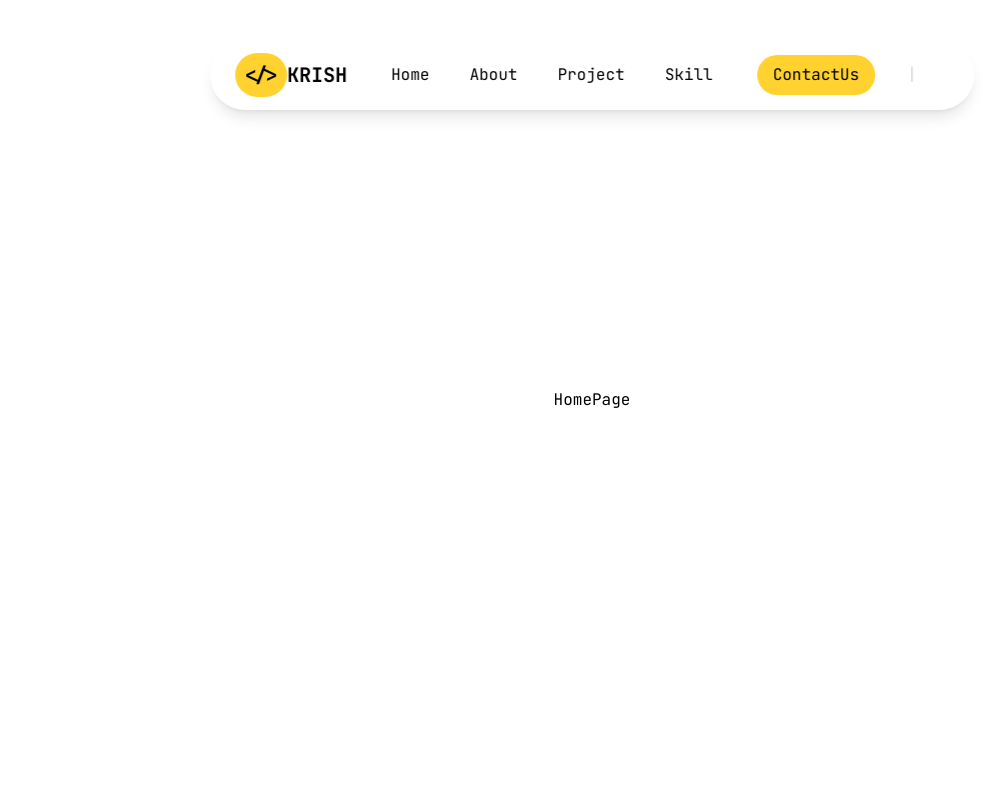
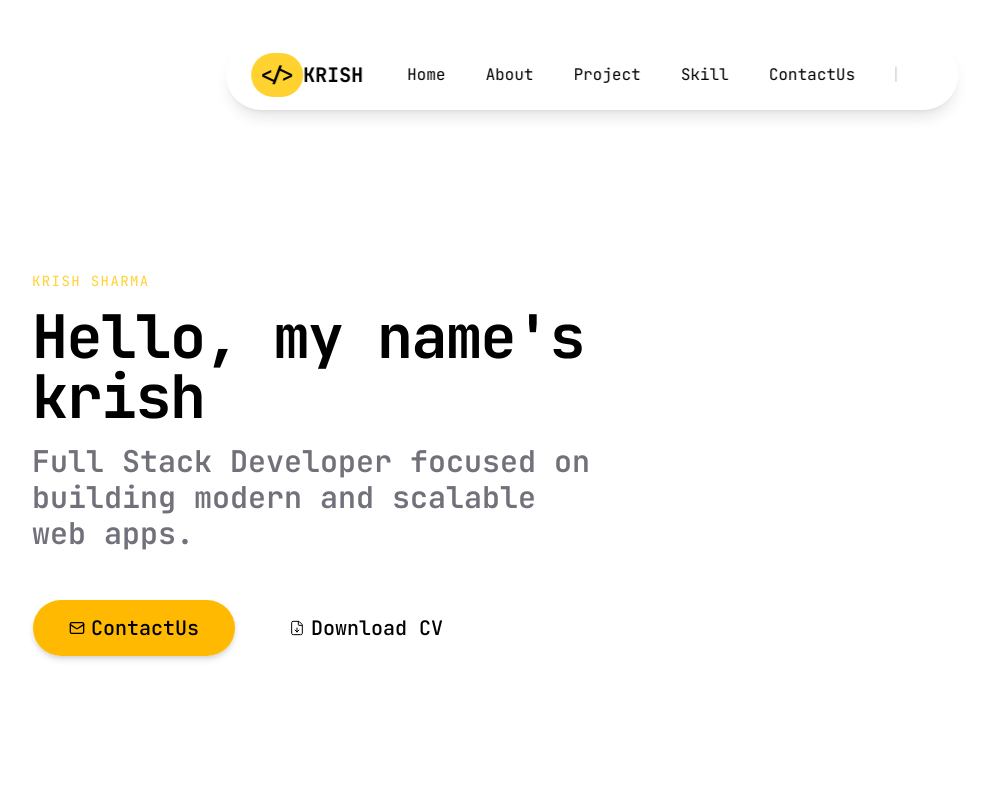
Before and after one commit to krish-sh/Portfolio, a Next.js app: page / in a window 1280 px wide. Shown: the top 800 px of the page, without its empty margins (48-1049 px from the left). Built offline with nearby package versions, Linux system fonts and the light colour scheme.

Commit message:
Left-Text-Part

```diff
--- a/app/contactUs/page.tsx
+++ /dev/null
@@ -1,7 +0,0 @@
-import React from "react";
-
-function page() {
-  return <div>page</div>;
-}
-
-export default page;
--- /dev/null
+++ b/app/modules/components/ContactUs.tsx
@@ -0,0 +1,14 @@
+import React from "react";
+
+function ContactUs() {
+  return (
+    <div
+      className="flex justify-center items-center
+     min-h-screen"
+    >
+      ContactUs
+    </div>
+  );
+}
+
+export default ContactUs;
--- a/app/modules/components/HomePage.tsx
+++ b/app/modules/components/HomePage.tsx
@@ -1,13 +1,39 @@
+import { Button } from "@/components/ui/button";
+import { FileDown, Mail } from "lucide-react";
 import React from "react";
 
 function HomePage() {
   return (
     <>
-      <div
-        className="flex justify-center items-center
-     min-h-screen"
-      >
-        HomePage
+      <div className="min-h-screen flex flex-col md:flex-row items-center justify-between px-6 md:px-20 pt-32">
+        {/* Right Text Div */}
+        <div className="w-full md:w-1/2  flex flex-col justify-center gap-6 text-center md:text-left">
+          <div className="space-y-4">
+            <p className="text-sm text-amber-300 tracking-widest ">
+              KRISH SHARMA
+            </p>
+            <h1 className="text-4xl md:text-6xl font-bold tracking-tight">
+              Hello, my name's <span>krish</span>
+            </h1>
+            <h2 className="text-2xl md:text-3xl font-semibold text-zinc-500 dark:text-zinc-400 ">
+              Full Stack Developer focused on building modern and scalable web
+              apps.{" "}
+            </h2>
+          </div>
+
+          <div className="flex flex-col sm:flex-row gap-4 mt-6">
+            <Button className="px-9 py-7 text-xl bg-amber-400 text-black rounded-full  shadow-md hover:scale-105 transition-all duration-300">
+              <Mail size="80" />
+              <a href="#contactUs"> ContactUs</a>
+            </Button>
+            <Button className="px-9 py-7 text-xl  border border-white/10 backdrop-blur-md hover:bg-white/10 rounded-full  transition-all duration-300">
+              <FileDown size={52} strokeWidth={1.5} />
+              <a href="/KrishSharmaCV.pdf"> Download CV</a>
+            </Button>
+          </div>
+        </div>
+        {/* Left Image Div */}
+        <div className="w-full md:w-1/2 flex justify-center items-center relative mt-10 md:mt-0"></div>
       </div>
     </>
   );
--- a/app/modules/components/NavBar.tsx
+++ b/app/modules/components/NavBar.tsx
@@ -14,6 +14,7 @@ function NavBar() {
     { name: "About", link: "#about", id: "about" },
     { name: "Project", link: "#project", id: "project" },
     { name: "Skill", link: "#skill", id: "skill" },
+    { name: "ContactUs", link: "#contactUs", id: "contactUs" },
   ];
 
   const itemRefs = useRef({});
@@ -103,12 +104,6 @@ function NavBar() {
           ))}
         </div>
 
-        <Link href="/contactUs">
-          <div className="px-4 py-2 mx-4 ml-6 bg-amber-300 text-black rounded-3xl">
-            ContactUs
-          </div>
-        </Link>
-
         <div className="flex items-center gap-3 ml-4">
           <span className="text-zinc-300 dark:text-zinc-700">|</span>
           <ThemeToogle />
--- a/app/page.tsx
+++ b/app/page.tsx
@@ -5,6 +5,7 @@ import About from "./modules/components/About";
 import Skill from "./modules/components/Skill";
 import Project from "./modules/components/Project";
 import { useState, useEffect } from "react";
+import ContactUs from "./modules/components/ContactUs";
 
 const page = () => {
   const [loading, setLoading] = useState(true);
@@ -40,6 +41,9 @@ const page = () => {
         <section id="skill">
           <Skill />
         </section>
+        <section id="contactUs">
+          <ContactUs />
+        </section>
       </div>
     </>
   );
--- /dev/null
+++ b/components/ui/button.tsx
@@ -0,0 +1,65 @@
+import * as React from "react"
+import { cva, type VariantProps } from "class-variance-authority"
+import { Slot } from "radix-ui"
+
+import { cn } from "@/lib/utils"
+
+const buttonVariants = cva(
+  "group/button inline-flex shrink-0 items-center justify-center rounded-none border border-transparent bg-clip-padding text-xs font-medium whitespace-nowrap transition-all outline-none select-none focus-visible:border-ring focus-visible:ring-1 focus-visible:ring-ring/50 active:not-aria-[haspopup]:translate-y-px disabled:pointer-events-none disabled:opacity-50 aria-invalid:border-destructive aria-invalid:ring-1 aria-invalid:ring-destructive/20 dark:aria-invalid:border-destructive/50 dark:aria-invalid:ring-destructive/40 [&_svg]:pointer-events-none [&_svg]:shrink-0 [&_svg:not([class*='size-'])]:size-4",
+  {
+    variants: {
+      variant: {
+        default: "bg-primary text-primary-foreground [a]:hover:bg-primary/80",
+        outline:
+          "border-border bg-background hover:bg-muted hover:text-foreground aria-expanded:bg-muted aria-expanded:text-foreground dark:border-input dark:bg-input/30 dark:hover:bg-input/50",
+        secondary:
+          "bg-secondary text-secondary-foreground hover:bg-secondary/80 aria-expanded:bg-secondary aria-expanded:text-secondary-foreground",
+        ghost:
+          "hover:bg-muted hover:text-foreground aria-expanded:bg-muted aria-expanded:text-foreground dark:hover:bg-muted/50",
+        destructive:
+          "bg-destructive/10 text-destructive hover:bg-destructive/20 focus-visible:border-destructive/40 focus-visible:ring-destructive/20 dark:bg-destructive/20 dark:hover:bg-destructive/30 dark:focus-visible:ring-destructive/40",
+        link: "text-primary underline-offset-4 hover:underline",
+      },
+      size: {
+        default:
+          "h-8 gap-1.5 px-2.5 has-data-[icon=inline-end]:pr-2 has-data-[icon=inline-start]:pl-2",
+        xs: "h-6 gap-1 rounded-none px-2 text-xs has-data-[icon=inline-end]:pr-1.5 has-data-[icon=inline-start]:pl-1.5 [&_svg:not([class*='size-'])]:size-3",
+        sm: "h-7 gap-1 rounded-none px-2.5 has-data-[icon=inline-end]:pr-1.5 has-data-[icon=inline-start]:pl-1.5 [&_svg:not([class*='size-'])]:size-3.5",
+        lg: "h-9 gap-1.5 px-2.5 has-data-[icon=inline-end]:pr-2 has-data-[icon=inline-start]:pl-2",
+        icon: "size-8",
+        "icon-xs": "size-6 rounded-none [&_svg:not([class*='size-'])]:size-3",
+        "icon-sm": "size-7 rounded-none",
+        "icon-lg": "size-9",
+      },
+    },
+    defaultVariants: {
+      variant: "default",
+      size: "default",
+    },
+  }
+)
+
+function Button({
+  className,
+  variant = "default",
+  size = "default",
+  asChild = false,
+  ...props
+}: React.ComponentProps<"button"> &
+  VariantProps<typeof buttonVariants> & {
+    asChild?: boolean
+  }) {
+  const Comp = asChild ? Slot.Root : "button"
+
+  return (
+    <Comp
+      data-slot="button"
+      data-variant={variant}
+      data-size={size}
+      className={cn(buttonVariants({ variant, size, className }))}
+      {...props}
+    />
+  )
+}
+
+export { Button, buttonVariants }
```
Also changed, not shown: 1 other file (tests, documents, lock files or other folders).
